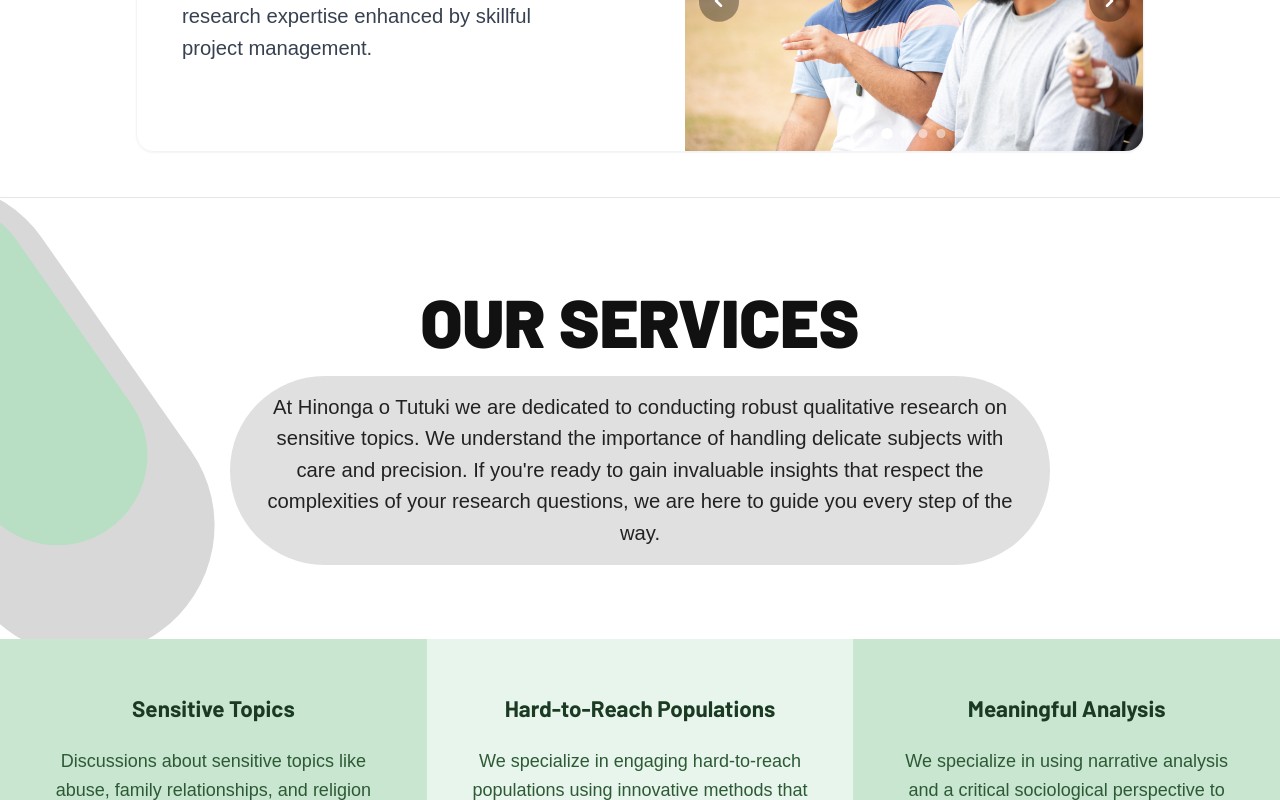
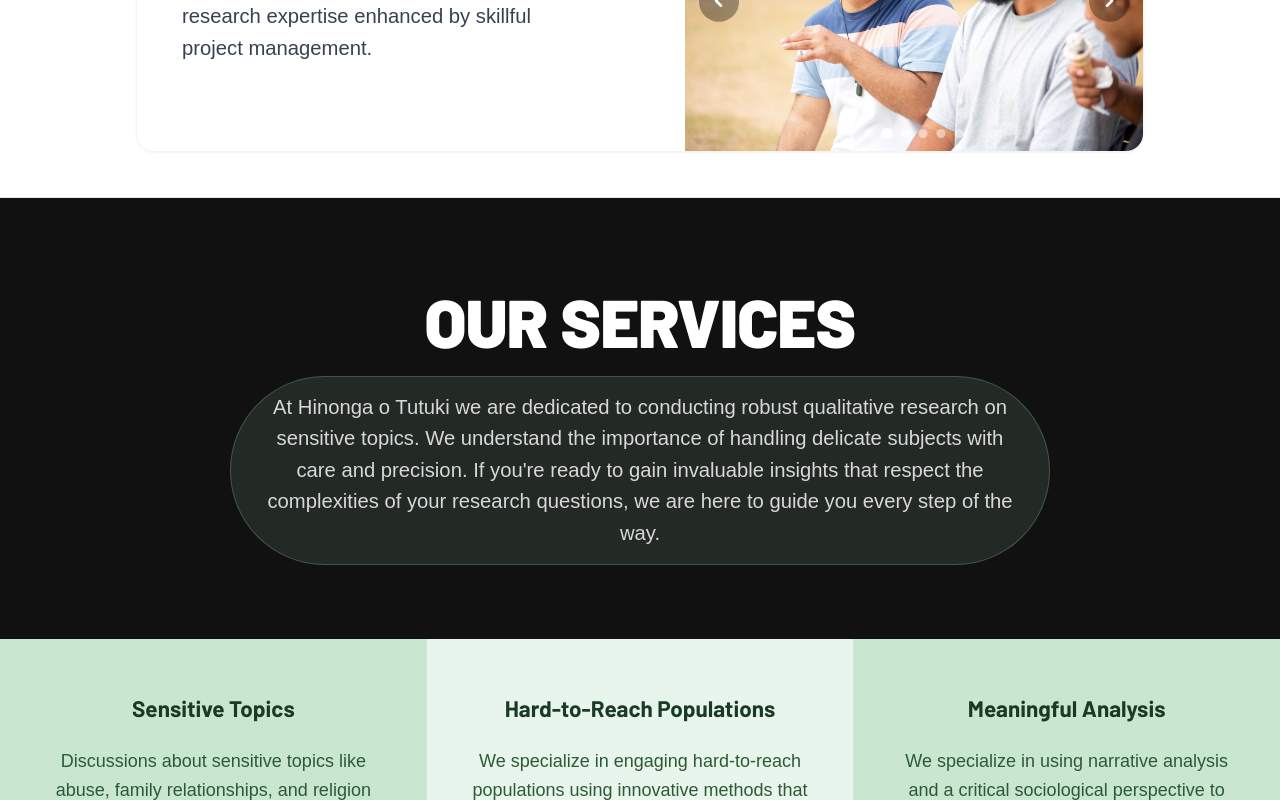
Before and after one commit to danhtadvisory/htadvisory-website, a Next.js app: page / in a window 1280 px wide. Shown: the part 600-1400 px from the top of the page. Built offline with nearby package versions, Linux system fonts and the light colour scheme; a web font is replaced by a local one.

Commit message:
Services dark background

```diff
--- a/components/Services.tsx
+++ b/components/Services.tsx
@@ -15,18 +15,21 @@
 
 export default function Services() {
   return (
-    <section id="services" style={{background:'#ffffff',borderTop:'0.5px solid #e5e5e5'}}>
-      <div className="relative overflow-hidden text-center px-6 py-20">
-        {/* Outer grey capsule */}
-        <div style={{position:'absolute',left:'-120px',top:'50%',transform:'translateY(-50%) rotate(-35deg)',width:'260px',height:'520px',borderRadius:'999px',background:'#d8d8d8',pointerEvents:'none'}} />
-        {/* Inner green capsule */}
-        <div style={{position:'absolute',left:'-90px',top:'50%',transform:'translateY(-62%) rotate(-35deg)',width:'180px',height:'380px',borderRadius:'999px',background:'#b8dfc4',pointerEvents:'none'}} />
-
-        <h2 className="relative font-display font-black text-5xl md:text-6xl uppercase mb-8 z-10" style={{color:'#111'}}>Our Services</h2>
-
-        <div className="relative z-10 max-w-2xl mx-auto">
-          <div style={{position:'absolute',inset:'-16px -32px',background:'#e0e0e0',borderRadius:'999px',zIndex:-1}} />
-          <p className="relative font-body text-base md:text-lg leading-relaxed" style={{color:'#222'}}>
+    <section id="services" style={{borderTop:'0.5px solid #e5e5e5'}}>
+      {/* Heading + intro — near black bg */}
+      <div className="text-center px-6 py-20" style={{background:'#111111'}}>
+        <h2 className="font-display font-black text-5xl md:text-6xl uppercase mb-8" style={{color:'#ffffff',letterSpacing:'-0.01em'}}>
+          Our Services
+        </h2>
+        <div className="relative max-w-2xl mx-auto">
+          <div style={{
+            position:'absolute',
+            inset:'-16px -32px',
+            background:'rgba(168,219,184,0.12)',
+            border:'1px solid rgba(168,219,184,0.25)',
+            borderRadius:'999px',
+          }} />
+          <p className="relative font-body text-base md:text-lg leading-relaxed" style={{color:'rgba(255,255,255,0.82)'}}>
             At Hinonga o Tutuki we are dedicated to conducting robust qualitative research on sensitive topics.
             We understand the importance of handling delicate subjects with care and precision.
             If you&apos;re ready to gain invaluable insights that respect the complexities of your research questions,
@@ -35,6 +38,7 @@
         </div>
       </div>
 
+      {/* Three green columns */}
       <div className="grid md:grid-cols-3">
         {services.map((s, i) => (
           <div key={s.title} className="px-10 py-12 text-center" style={{background: i === 1 ? '#e8f5ed' : '#c8e6d0'}}>
```
